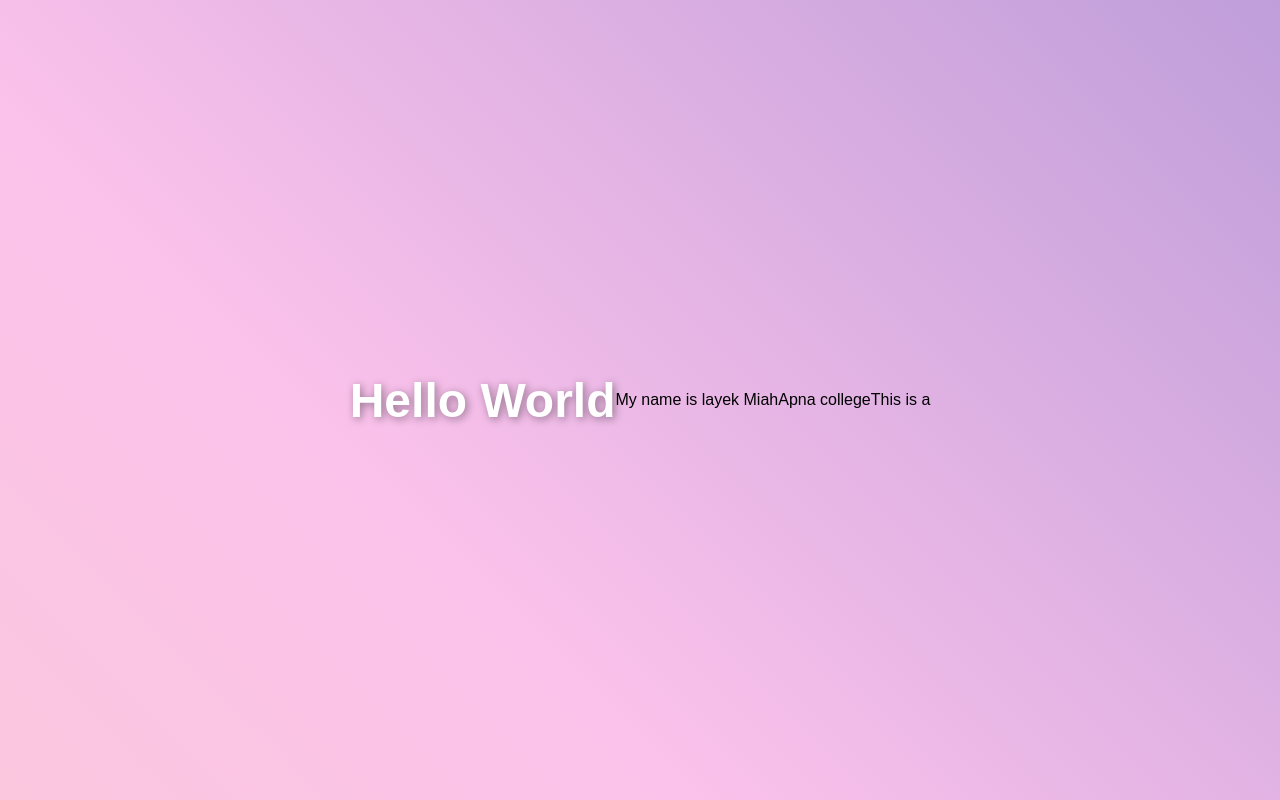
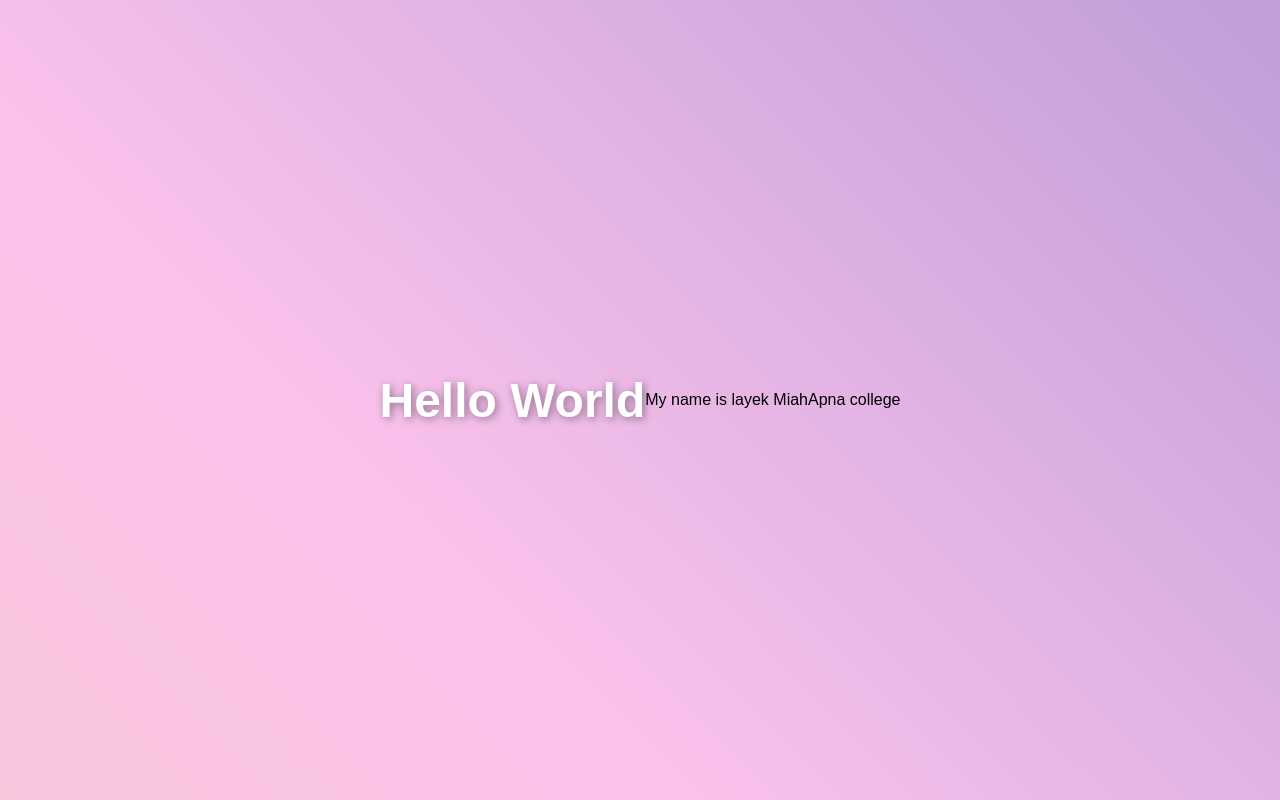
Before and after one commit to layekmia/localRepo, a plain HTML site: page index.html in a window 1280 px wide. Drawn offline with Linux system fonts and the light colour scheme.

Commit message:
delete some content

```diff
--- a/index.html
+++ b/index.html
@@ -15,9 +15,6 @@
    <div>
       <p>Apna college</p>
    </div>
-<p>
-   This is a
-</p>
    <script src="app.js"></script>
 </body>
 </html>
```
